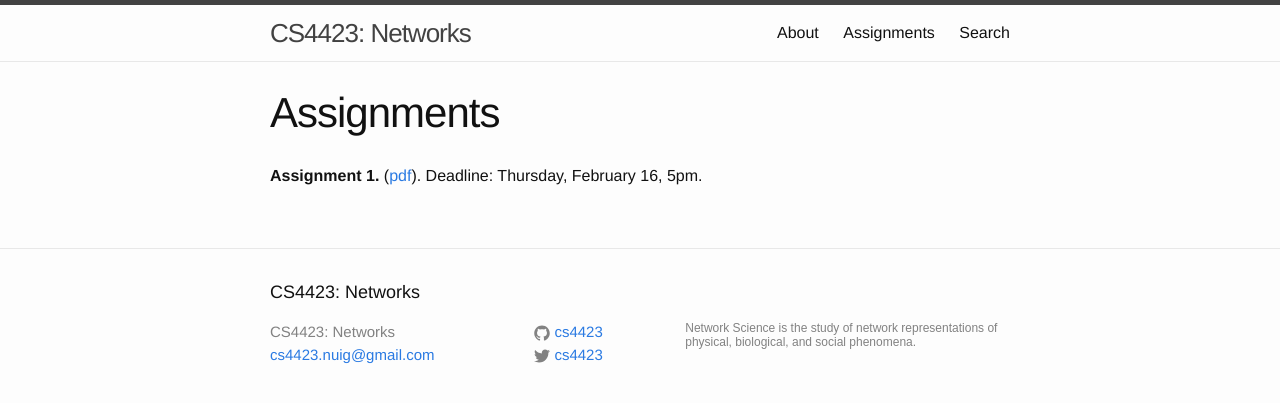
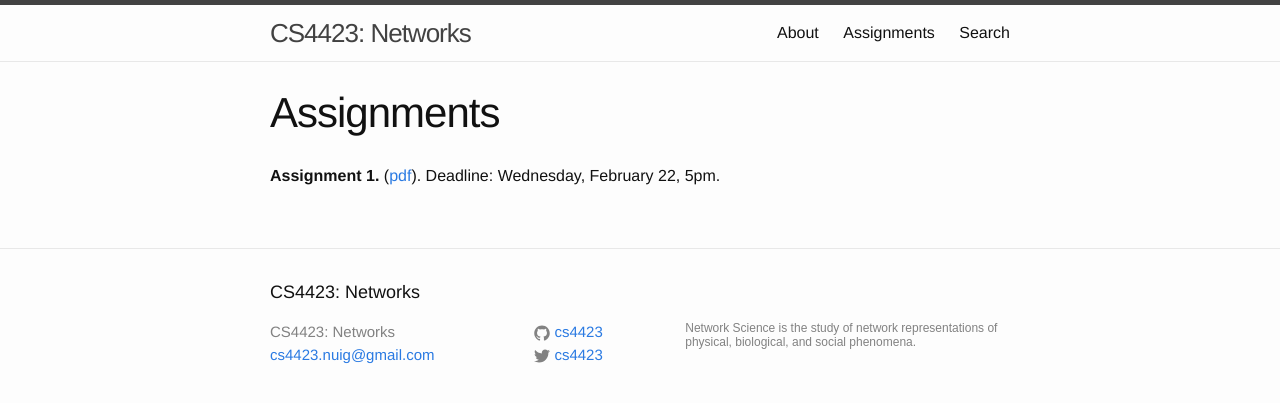
Before and after one commit to starktech23/cs4423.github.io, a Jekyll site: the page built from assign.md, in a window 1280 px wide. Shown: the top 403 px of the page. Built offline with Jekyll 4.4.1, drawn with Linux system fonts in a browser that asks for light colours; a script that is not in the unit is left out.

Commit message:
extended deadline

```diff
--- a/assign.md
+++ b/assign.md
@@ -4,7 +4,7 @@ title: Assignments
 permalink: /assign/
 ---
 
-**Assignment 1.** ([pdf](/assets/assign1.pdf)). Deadline: Thursday, February 16, 5pm.
+**Assignment 1.** ([pdf](/assets/assign1.pdf)). Deadline: Wednesday, February 22, 5pm.
 
 <!--
 **Assignment 2.** ([pdf](/assets/assign2.pdf)). Deadline: Thursday, March 2, 5pm.
--- a/index.html
+++ b/index.html
@@ -4,7 +4,7 @@ layout: default
 
 
   <div class="note" markdown="1">
-    <a href="/assign">Assignment 1</a> is due on February 16.
+    <a href="/assign">Assignment 1</a> is due on February 22.
   </div>
 
 <div class="home">
```
Also changed, not shown: 1 other file.
